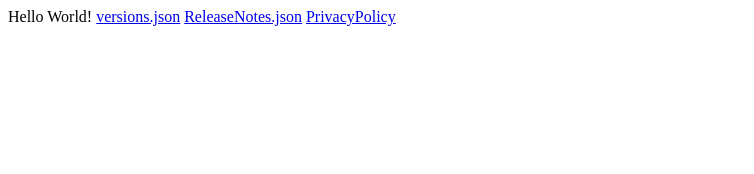
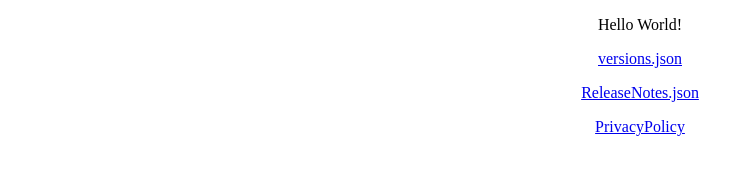
Before and after one commit to Gecko736/gecko736.github.io, a plain HTML site: page index.html in a window 1280 px wide. Shown: the whole page, without its empty margins (0-754 px from the left). Drawn offline with Linux system fonts and the light colour scheme.

Commit message:
horizontally centered the text in index.html

```diff
--- a/index.html
+++ b/index.html
@@ -1,5 +1,14 @@
-Hello World!
-
-<a href="https://gecko736.github.io/FreeTune/versions.json">versions.json</a>
-<a href="https://gecko736.github.io/FreeTune/ReleaseNotes.json">ReleaseNotes.json</a>
-<a href="https://gecko736.github.io/FreeTune/PrivacyPolicy.html">PrivacyPolicy</a>
+<!DOCTYPE html>
+<html>
+<head>
+	<style>
+		p {text-align: center;}
+	</style>
+</head>
+<body>
+	<p>Hello World!</p>
+	<a href="https://gecko736.github.io/FreeTune/versions.json"><p>versions.json</p></a>
+	<a href="https://gecko736.github.io/FreeTune/ReleaseNotes.json"><p>ReleaseNotes.json</p></a>
+	<a href="https://gecko736.github.io/FreeTune/PrivacyPolicy.html"><p>PrivacyPolicy</p></a>
+</body>
+</html>
```
